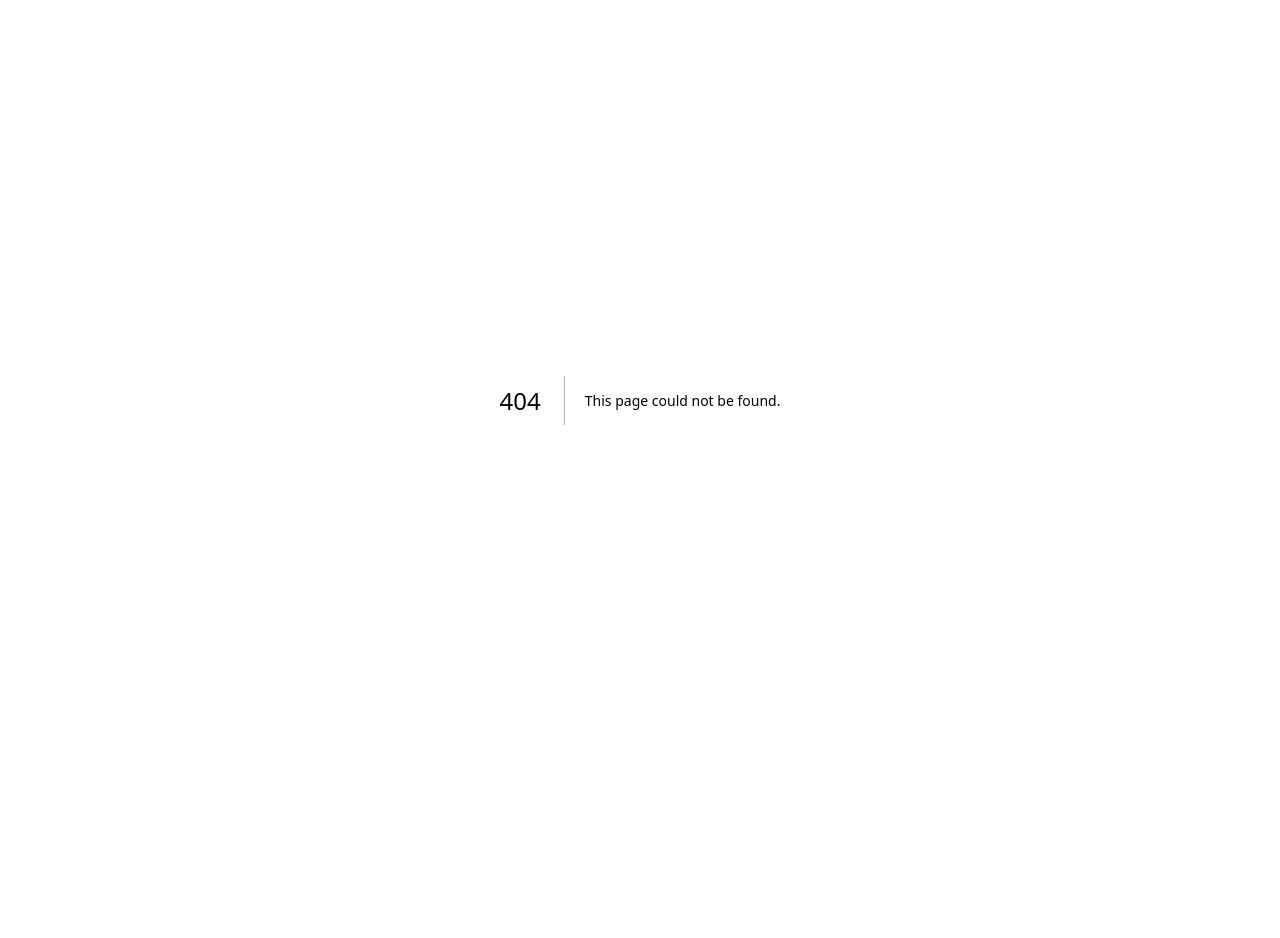
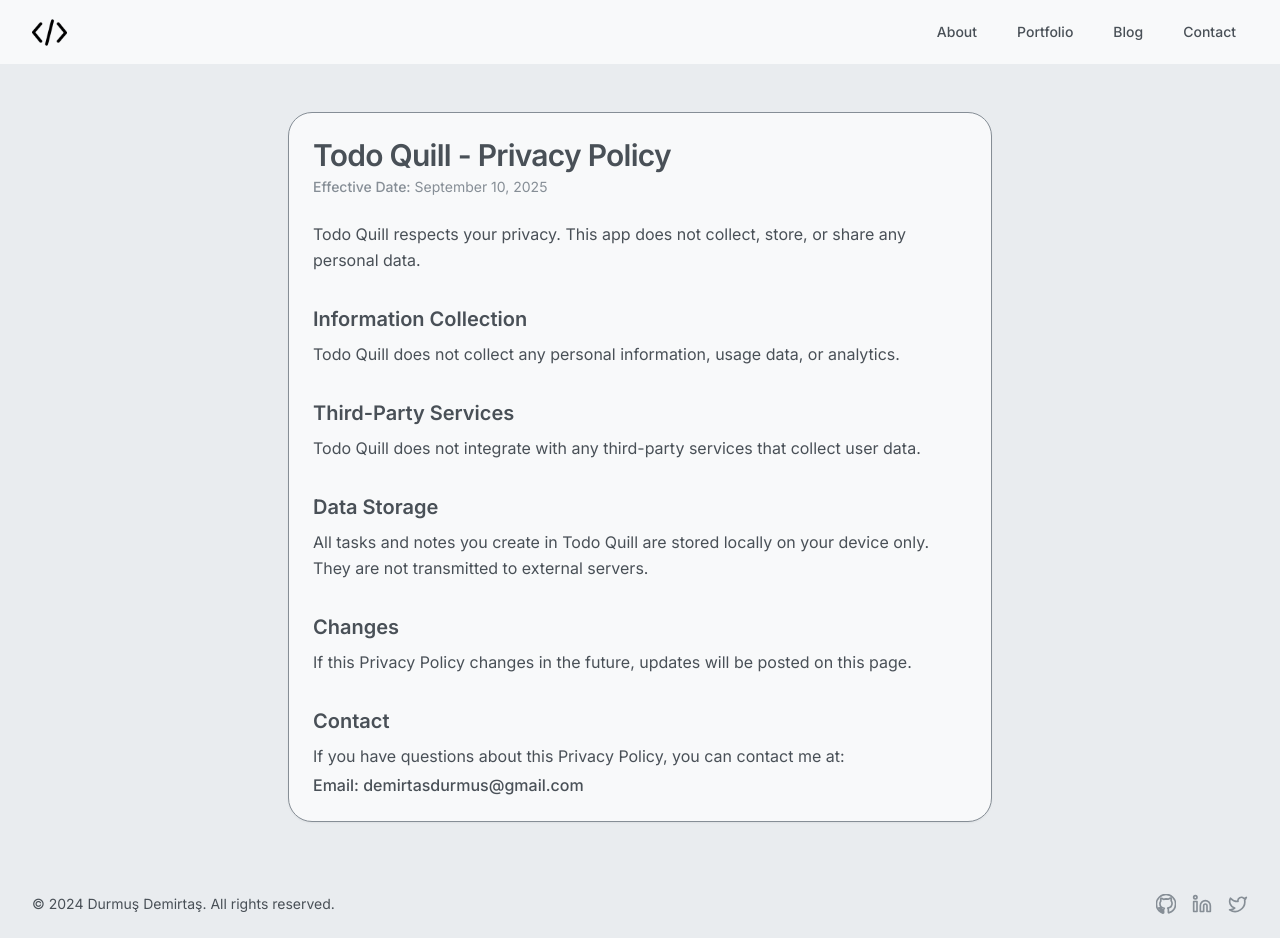
Before and after one commit to demirtasdurmus/durmusdemirtas.com, a Next.js app: page /privacy-policy in a window 1280 px wide. Before the commit this address had no page. Before the commit the page ends 800 px from the top, so only its background shows below. Built offline with nearby package versions, Linux system fonts and the light colour scheme.

Commit message:
feat: add privacy policy page for todo quill

```diff
--- /dev/null
+++ b/src/app/privacy-policy/page.tsx
@@ -0,0 +1,79 @@
+import Header from "@/components/header";
+import Footer from "@/components/Footer";
+
+export const metadata = {
+  title: "Privacy Policy - Todo Quill",
+  description: "Privacy policy for the Todo Quill app",
+};
+
+export default function PrivacyPolicyPage() {
+  return (
+    <div className="flex min-h-[100dvh] flex-col bg-neutral-200 text-neutral-400">
+      <Header />
+
+      <main className="flex-1">
+        <section className="mx-auto max-w-3xl px-4 py-12 sm:px-6 lg:px-8">
+          <div className="rounded-xl border border-neutral-300 bg-neutral-100 p-6 shadow-sm">
+            <h1 className="text-3xl font-semibold tracking-tight text-neutral-400">
+              Todo Quill - Privacy Policy
+            </h1>
+            <p className="mt-1 text-sm text-neutral-300">
+              <span className="font-medium">Effective Date:</span> September 10,
+              2025
+            </p>
+
+            <p className="mt-6 leading-relaxed text-neutral-400">
+              Todo Quill respects your privacy. This app does not collect,
+              store, or share any personal data.
+            </p>
+
+            <h2 className="mt-8 text-xl font-semibold text-neutral-400">
+              Information Collection
+            </h2>
+            <p className="mt-2 leading-relaxed text-neutral-400">
+              Todo Quill does not collect any personal information, usage data,
+              or analytics.
+            </p>
+
+            <h2 className="mt-8 text-xl font-semibold text-neutral-400">
+              Third-Party Services
+            </h2>
+            <p className="mt-2 leading-relaxed text-neutral-400">
+              Todo Quill does not integrate with any third-party services that
+              collect user data.
+            </p>
+
+            <h2 className="mt-8 text-xl font-semibold text-neutral-400">
+              Data Storage
+            </h2>
+            <p className="mt-2 leading-relaxed text-neutral-400">
+              All tasks and notes you create in Todo Quill are stored locally on
+              your device only. They are not transmitted to external servers.
+            </p>
+
+            <h2 className="mt-8 text-xl font-semibold text-neutral-400">
+              Changes
+            </h2>
+            <p className="mt-2 leading-relaxed text-neutral-400">
+              If this Privacy Policy changes in the future, updates will be
+              posted on this page.
+            </p>
+
+            <h2 className="mt-8 text-xl font-semibold text-neutral-400">
+              Contact
+            </h2>
+            <p className="mt-2 leading-relaxed text-neutral-400">
+              If you have questions about this Privacy Policy, you can contact
+              me at:
+            </p>
+            <p className="mt-1 font-medium text-neutral-400">
+              Email: demirtasdurmus@gmail.com
+            </p>
+          </div>
+        </section>
+      </main>
+
+      <Footer />
+    </div>
+  );
+}
```
